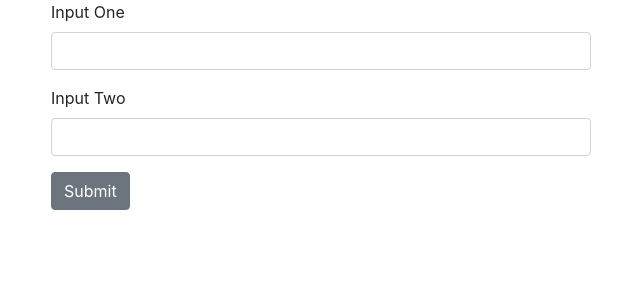
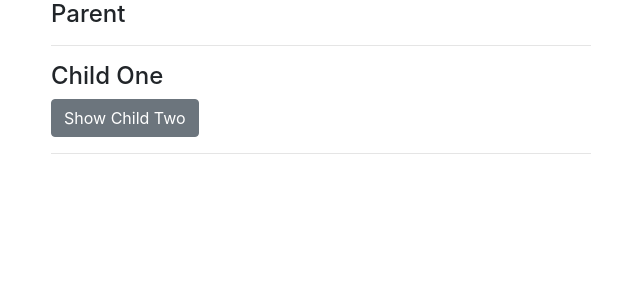
Before and after one commit to UniquelySimilar/vue-sandbox, a Vue app: page / in a window 1280 px wide. Shown: the top 300 px of the page, without its empty margins (34-674 px from the left). Built offline with nearby package versions, Linux system fonts and the light colour scheme.

Commit message:
stackoverflow: sibling communication

```diff
--- a/src/App.vue
+++ b/src/App.vue
@@ -1,16 +1,16 @@
 <template>
   <div id="app" class="container">
-    <parent-form />
+    <parent />
   </div>
 </template>
 
 <script>
-  import ParentForm from '@/components/vue-help-forum/form-input-component/ParentForm'
+  import Parent from '@/components/stackoverflow/sibling-communication/Parent'
 
   export default {
     name: 'App',
     components: {
-      ParentForm
+      Parent
     },
     data() {
       return {
--- /dev/null
+++ b/src/components/stackoverflow/sibling-communication/ChildOne.vue
@@ -0,0 +1,16 @@
+<template>
+  <div class="child-one">
+    <h4>Child One</h4>
+    <button class="btn btn-secondary" @click="showChildTwo">Show Child Two</button>
+  </div>
+</template>
+
+<script>
+  export default {
+    methods: {
+      showChildTwo() {
+        this.$emit('show-child-two-event');
+      }
+    }
+  }
+</script>
--- /dev/null
+++ b/src/components/stackoverflow/sibling-communication/ChildTwo.vue
@@ -0,0 +1,5 @@
+<template>
+  <div class="child-two">
+    <h4>Child Two</h4>
+  </div>
+</template>
--- /dev/null
+++ b/src/components/stackoverflow/sibling-communication/Parent.vue
@@ -0,0 +1,36 @@
+<template>
+  <div class="parent">
+    <div class="row">
+      <div class="col-md-6">
+        <h4>Parent</h4>
+        <hr>
+        <child-one @show-child-two-event="handleShowChildTwoEvent" />
+        <hr>
+        <child-two v-if="showChildTwo" />
+      </div>
+    </div>
+  </div>
+</template>
+
+<script>
+  import ChildOne from './ChildOne.vue'
+  import ChildTwo from './ChildTwo.vue'
+
+  export default {
+    components: {
+      ChildOne,
+      ChildTwo
+    },
+    data() {
+      return {
+        showChildTwo: false
+      }
+    },
+    methods: {
+      handleShowChildTwoEvent() {
+        this.showChildTwo = true;
+      }
+    }
+
+  }
+</script>
```
